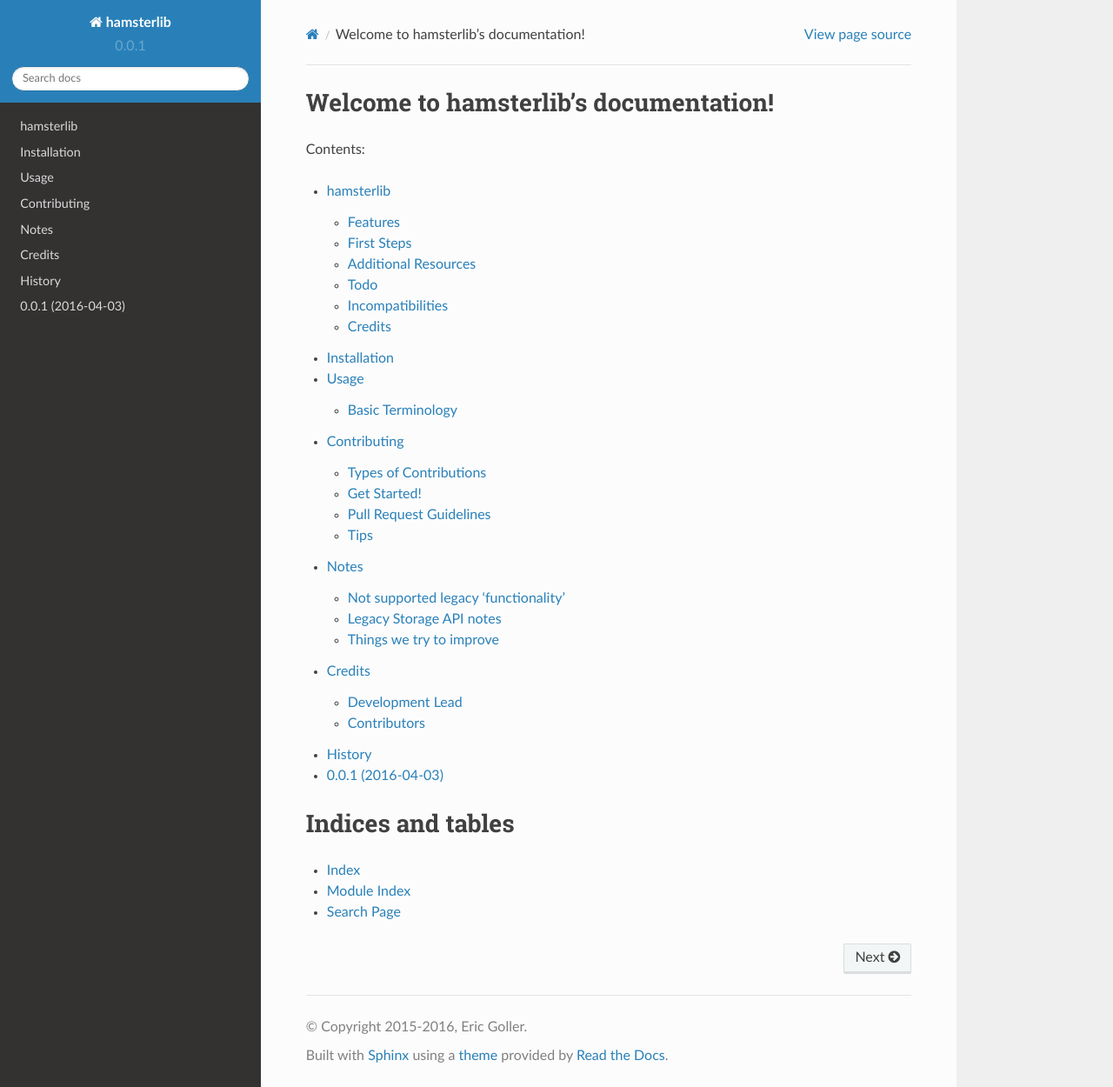
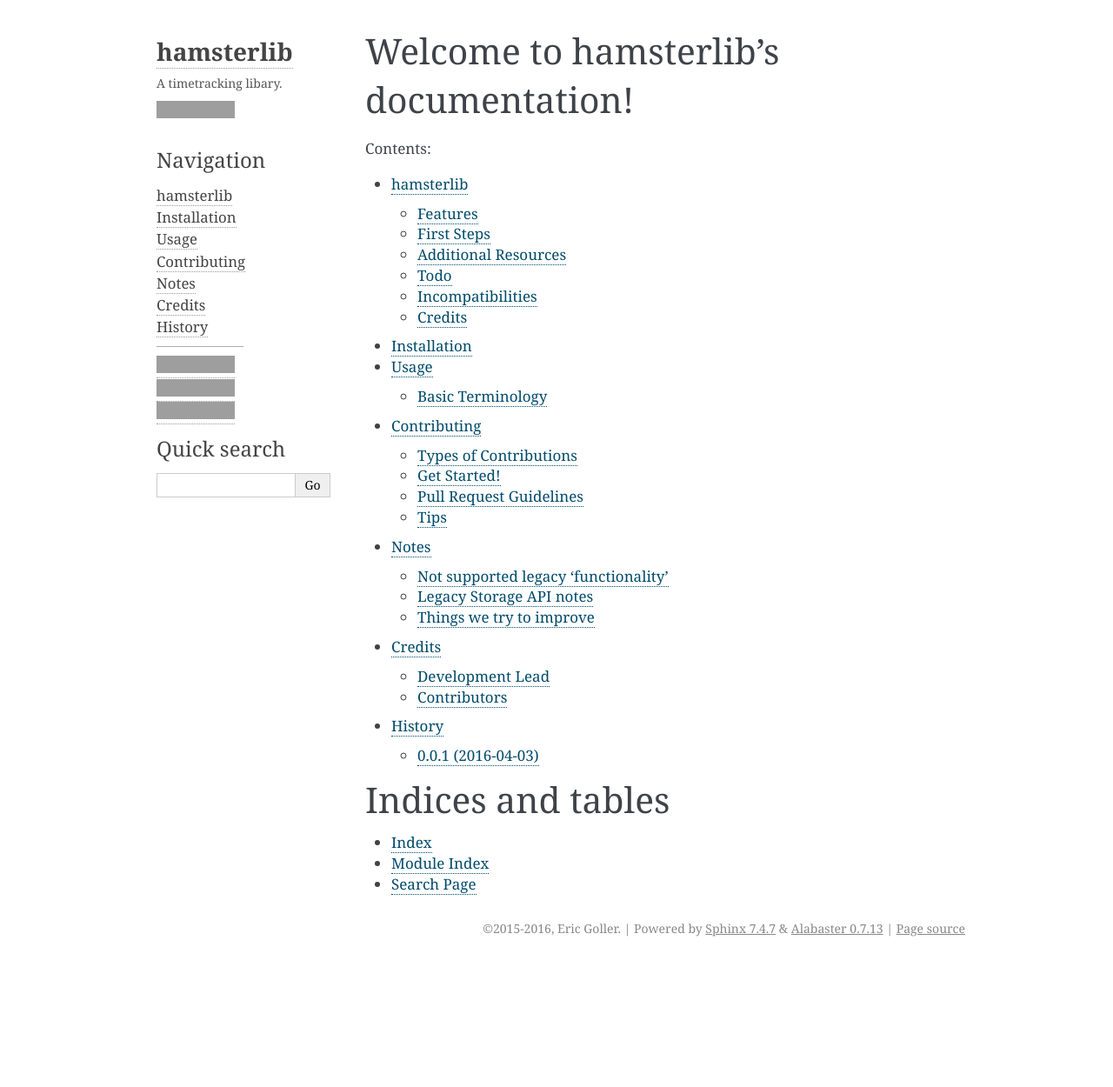
Before and after one commit to projecthamster/hamster-lib, a Sphinx documentation site: the page built from docs/index.rst, in a window 1280 px wide and 1250 px high. Shown: the whole window at 87% size. Built offline with Sphinx 7.4.7, drawn with Linux system fonts in a browser that asks for light colours; grey boxes are pictures that could not be loaded.

Commit message:
docs: Switched to 'alabaster' theme.
Minor fixes to docs.

```diff
--- a/HISTORY.rst
+++ b/HISTORY.rst
@@ -1,7 +1,7 @@
 .. :changelog:
 
 History
--------
+=======
 
 0.0.1 (2016-04-03)
 ---------------------
--- a/README.rst
+++ b/README.rst
@@ -79,7 +79,7 @@
 * Migrations from old databases.
 
 Incompatibilities
----------------
+------------------
 Despite our efforts to stay backwards compatible we did deliberately break the way
 ``Facts`` without end dates are handled. We think allowing for them in any persistent
 backend creates a data consistency nightmare and so far there seems no conceivable
--- a/docs/conf.py
+++ b/docs/conf.py
@@ -16,6 +16,7 @@
 import sys
 import os
 import datetime
+import alabaster
 import shlex
 
 
@@ -49,6 +50,7 @@
     'sphinx.ext.todo',
     'sphinx.ext.napoleon',
     'sphinx.ext.coverage',
+    'alabaster',
 ]
 
 # Add any paths that contain templates here, relative to this directory.
@@ -121,15 +123,34 @@
 
 # The theme to use for HTML and HTML Help pages.  See the documentation for
 # a list of builtin themes.
-html_theme = 'sphinx_rtd_theme'
+html_theme = 'alabaster'
 
 # Theme options are theme-specific and customize the look and feel of a
 # theme further.  For a list of options available for each theme, see the
 # documentation.
-#html_theme_options = {}
+html_theme_options = {
+    # Relative path (from $PROJECT/_static/) to a logo image, which will appear
+    # in the upper left corner above the name of the project.
+    # 'logo': 'logo.png',
+    'logo_name': True,
+    'description': 'A timetracking libary.',
+    'github_user': 'elbenfreund',
+    'github_repo': 'hamstserlib',
+    'github_button': True,
+    'github_banner': False,
+    'travis_button': False,
+    'extra_nav_links': {
+        '<img alt="Build Status" src="https://img.shields.io/codeship/30ec8f70-dbc9-0133-f7bf-561c728b2028/master.svg">' : 'https://codeship.org/elbenfreund/hamsterlib',
+        '<img alt="Coverage Status" src="https://img.shields.io/codecov/c/github/elbenfreund/hamsterlib/master.svg">': 'https://codecov.io/github/elbenfreund/hamssterlib?branch=master',
+        '<img alt="Requirements Status" src="https://requires.io/github/elbenfreund/hamsterlib/requirements.svg?branch=master">': 'https://requires.io/github/elbenfreund/hamsterlib/requirements/?branch=master',
+    },
+    'analytics_id': '',
+    'show_related': False,
+    'show_powered_by': True,
+}
 
 # Add any paths that contain custom themes here, relative to this directory.
-#html_theme_path = []
+html_theme_path = [alabaster.get_path()]
 
 # The name for this set of Sphinx documents.  If None, it defaults to
 # "<project> v<release> documentation".
@@ -163,7 +184,15 @@
 #html_use_smartypants = True
 
 # Custom sidebar templates, maps document names to template names.
-#html_sidebars = {}
+html_sidebars = {
+    '**': [
+        'about.html',
+        'navigation.html',
+        'relations.html',
+        'searchbox.html',
+        'donate.html',
+    ]
+}
 
 # Additional templates that should be rendered to pages, maps page names
 # to template names.
```
Also changed, not shown: docs/notes.rst (+5 -6 lines).
